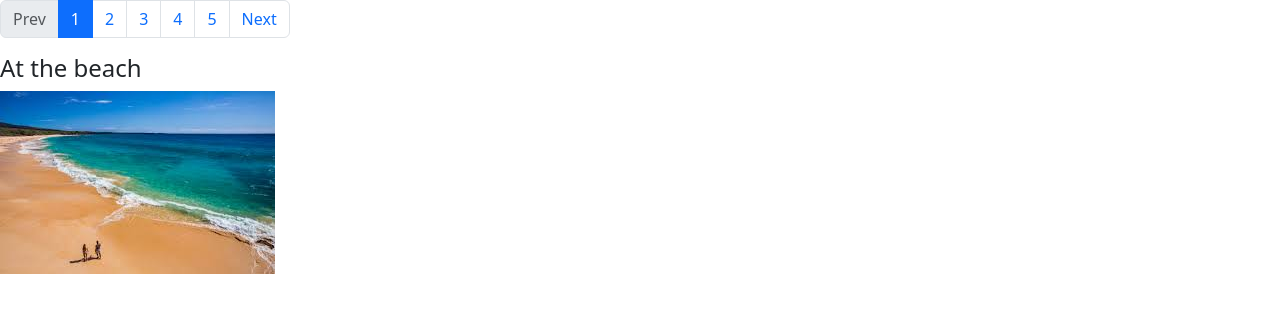
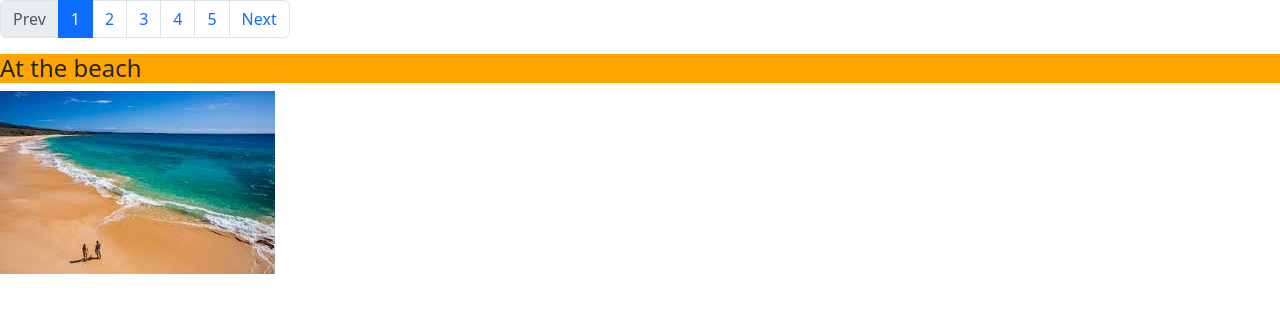
Before and after one commit to DeanPhillipsOKC/training-ng-directives, an Angular app: page / in a window 1280 px wide. Shown: the top 312 px of the page. Built offline with nearby package versions, Linux system fonts and the light colour scheme.

Commit message:
82. Intercepting a Property Assignment

```diff
--- a/src/app/app.component.html
+++ b/src/app/app.component.html
@@ -19,6 +19,6 @@
 </nav>
 
 <div>
-  <h4 appClass [backgroundColor]=" 'red' ">{{ images[currentPage].title }}</h4>
+  <h4 appClass [backgroundColor]=" 'orange' ">{{ images[currentPage].title }}</h4>
   <img [src]="images[currentPage].url" class="img-fluid">
 </div>
--- a/src/app/class.directive.ts
+++ b/src/app/class.directive.ts
@@ -5,11 +5,12 @@ import { Directive, ElementRef, Input } from '@angular/core';
   standalone: true
 })
 export class ClassDirective {
-  @Input() backgroundColor!: string;
+  @Input() set backgroundColor(color: string) {
+    this.element.nativeElement.style.backgroundColor = color;
+  }
 
   constructor(private element: ElementRef) {
-    // Doesn't work yet!  Check next commit
-    this.element.nativeElement.style.backgroundColor = this.backgroundColor
+
    }
 
 }
```
